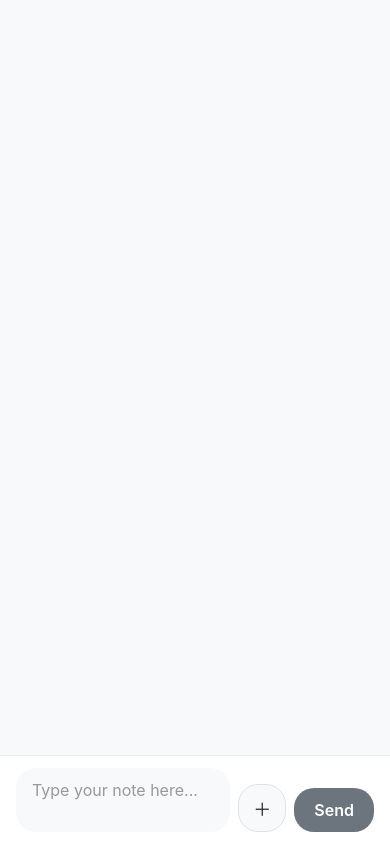
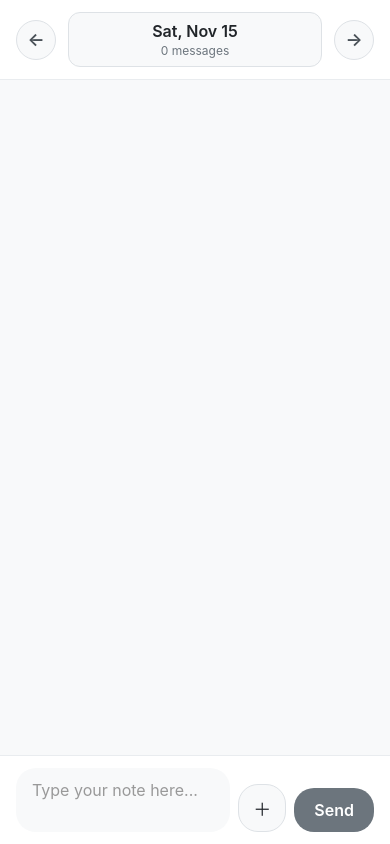
Before and after one commit to namuan/ChronoChat, a React Native app: screen /Main in a window 390 px wide. Built offline with nearby package versions, Linux system fonts and the light colour scheme.

Commit message:
feat(calendar): add date navigation and filtering to main screen
Add CalendarNavigator component to filter notes by selected date
Implement date-based filtering logic in MainScreen
Memoize available dates and filtered notes for performance

```diff
--- /dev/null
+++ b/src/components/CalendarNavigator.tsx
@@ -0,0 +1,332 @@
+import React, { useState } from 'react';
+import {
+  View,
+  Text,
+  TouchableOpacity,
+  StyleSheet,
+  Modal,
+  FlatList,
+  Dimensions,
+} from 'react-native';
+
+interface CalendarNavigatorProps {
+  selectedDate: Date;
+  onDateChange: (date: Date) => void;
+  availableDates: Date[];
+}
+
+const CalendarNavigator: React.FC<CalendarNavigatorProps> = ({
+  selectedDate,
+  onDateChange,
+  availableDates,
+}) => {
+  const [showCalendar, setShowCalendar] = useState(false);
+
+  const formatDate = (date: Date) => {
+    return date.toLocaleDateString('en-US', {
+      weekday: 'short',
+      month: 'short',
+      day: 'numeric',
+    });
+  };
+
+  const formatMonthYear = (date: Date) => {
+    return date.toLocaleDateString('en-US', {
+      month: 'long',
+      year: 'numeric',
+    });
+  };
+
+  const getDaysInMonth = (date: Date) => {
+    const year = date.getFullYear();
+    const month = date.getMonth();
+    const firstDay = new Date(year, month, 1);
+    const lastDay = new Date(year, month + 1, 0);
+    const daysInMonth = lastDay.getDate();
+    const startingDayOfWeek = firstDay.getDay();
+
+    const days = [];
+
+    // Add empty cells for days before the first day of the month
+    for (let i = 0; i < startingDayOfWeek; i++) {
+      days.push(null);
+    }
+
+    // Add days of the month
+    for (let day = 1; day <= daysInMonth; day++) {
+      days.push(new Date(year, month, day));
+    }
+
+    return days;
+  };
+
+  const hasMessagesOnDate = (date: Date) => {
+    return availableDates.some(d =>
+      d.toDateString() === date.toDateString()
+    );
+  };
+
+  const navigateDay = (direction: 'prev' | 'next') => {
+    const newDate = new Date(selectedDate);
+    newDate.setDate(newDate.getDate() + (direction === 'next' ? 1 : -1));
+    onDateChange(newDate);
+  };
+
+  const renderCalendarDay = ({ item: day }: { item: Date | null }) => {
+    if (!day) {
+      return <View style={styles.calendarDayEmpty} />;
+    }
+
+    const isSelected = day.toDateString() === selectedDate.toDateString();
+    const hasMessages = hasMessagesOnDate(day);
+    const isToday = day.toDateString() === new Date().toDateString();
+
+    return (
+      <TouchableOpacity
+        style={[
+          styles.calendarDay,
+          isSelected && styles.calendarDaySelected,
+          isToday && styles.calendarDayToday,
+        ]}
+        onPress={() => {
+          onDateChange(day);
+          setShowCalendar(false);
+        }}
+      >
+        <Text
+          style={[
+            styles.calendarDayText,
+            isSelected && styles.calendarDayTextSelected,
+            !hasMessages && styles.calendarDayTextNoMessages,
+          ]}
+        >
+          {day.getDate()}
+        </Text>
+        {hasMessages && <View style={styles.messageIndicator} />}
+      </TouchableOpacity>
+    );
+  };
+
+  const days = getDaysInMonth(selectedDate);
+  const weekDays = ['Sun', 'Mon', 'Tue', 'Wed', 'Thu', 'Fri', 'Sat'];
+
+  return (
+    <View style={styles.container}>
+      <View style={styles.navigationRow}>
+        <TouchableOpacity
+          style={styles.navButton}
+          onPress={() => navigateDay('prev')}
+        >
+          <Text style={styles.navButtonText}>←</Text>
+        </TouchableOpacity>
+
+        <TouchableOpacity
+          style={styles.dateButton}
+          onPress={() => setShowCalendar(true)}
+        >
+          <Text style={styles.dateButtonText}>{formatDate(selectedDate)}</Text>
+          <Text style={styles.dateButtonSubtext}>
+            {availableDates.filter(d => d.toDateString() === selectedDate.toDateString()).length} messages
+          </Text>
+        </TouchableOpacity>
+
+        <TouchableOpacity
+          style={styles.navButton}
+          onPress={() => navigateDay('next')}
+        >
+          <Text style={styles.navButtonText}>→</Text>
+        </TouchableOpacity>
+      </View>
+
+      <Modal
+        visible={showCalendar}
+        transparent
+        animationType="fade"
+        onRequestClose={() => setShowCalendar(false)}
+      >
+        <TouchableOpacity
+          style={styles.modalOverlay}
+          activeOpacity={1}
+          onPress={() => setShowCalendar(false)}
+        >
+          <View style={styles.calendarContainer}>
+            <View style={styles.calendarHeader}>
+              <Text style={styles.calendarTitle}>{formatMonthYear(selectedDate)}</Text>
+              <TouchableOpacity
+                style={styles.closeButton}
+                onPress={() => setShowCalendar(false)}
+              >
+                <Text style={styles.closeButtonText}>✕</Text>
+              </TouchableOpacity>
+            </View>
+
+            <View style={styles.weekDaysRow}>
+              {weekDays.map(day => (
+                <Text key={day} style={styles.weekDayText}>
+                  {day}
+                </Text>
+              ))}
+            </View>
+
+            <FlatList
+              data={days}
+              renderItem={renderCalendarDay}
+              keyExtractor={(item, index) => index.toString()}
+              numColumns={7}
+              scrollEnabled={false}
+            />
+          </View>
+        </TouchableOpacity>
+      </Modal>
+    </View>
+  );
+};
+
+const styles = StyleSheet.create({
+  container: {
+    backgroundColor: '#fff',
+    borderBottomWidth: 1,
+    borderBottomColor: '#e9ecef',
+  },
+  navigationRow: {
+    flexDirection: 'row',
+    alignItems: 'center',
+    justifyContent: 'space-between',
+    paddingHorizontal: 16,
+    paddingVertical: 12,
+  },
+  navButton: {
+    width: 40,
+    height: 40,
+    borderRadius: 20,
+    backgroundColor: '#f8f9fa',
+    justifyContent: 'center',
+    alignItems: 'center',
+    borderWidth: 1,
+    borderColor: '#dee2e6',
+  },
+  navButtonText: {
+    fontSize: 18,
+    color: '#495057',
+    fontWeight: '600',
+  },
+  dateButton: {
+    flex: 1,
+    marginHorizontal: 12,
+    paddingVertical: 8,
+    paddingHorizontal: 16,
+    backgroundColor: '#f8f9fa',
+    borderRadius: 12,
+    borderWidth: 1,
+    borderColor: '#dee2e6',
+    alignItems: 'center',
+  },
+  dateButtonText: {
+    fontSize: 16,
+    fontWeight: '600',
+    color: '#212529',
+  },
+  dateButtonSubtext: {
+    fontSize: 12,
+    color: '#6c757d',
+    marginTop: 2,
+  },
+  modalOverlay: {
+    flex: 1,
+    backgroundColor: 'rgba(0, 0, 0, 0.5)',
+    justifyContent: 'center',
+    alignItems: 'center',
+  },
+  calendarContainer: {
+    backgroundColor: '#fff',
+    borderRadius: 16,
+    padding: 20,
+    width: Dimensions.get('window').width - 40,
+    maxWidth: 350,
+    shadowColor: '#000',
+    shadowOffset: {
+      width: 0,
+      height: 2,
+    },
+    shadowOpacity: 0.25,
+    shadowRadius: 3.84,
+    elevation: 5,
+  },
+  calendarHeader: {
+    flexDirection: 'row',
+    justifyContent: 'space-between',
+    alignItems: 'center',
+    marginBottom: 16,
+  },
+  calendarTitle: {
+    fontSize: 18,
+    fontWeight: '600',
+    color: '#212529',
+  },
+  closeButton: {
+    width: 32,
+    height: 32,
+    borderRadius: 16,
+    backgroundColor: '#f8f9fa',
+    justifyContent: 'center',
+    alignItems: 'center',
+  },
+  closeButtonText: {
+    fontSize: 16,
+    color: '#6c757d',
+  },
+  weekDaysRow: {
+    flexDirection: 'row',
+    justifyContent: 'space-around',
+    marginBottom: 8,
+  },
+  weekDayText: {
+    width: 40,
+    textAlign: 'center',
+    fontSize: 12,
+    fontWeight: '600',
+    color: '#6c757d',
+  },
+  calendarDay: {
+    width: 40,
+    height: 40,
+    justifyContent: 'center',
+    alignItems: 'center',
+    margin: 1,
+    borderRadius: 20,
+    position: 'relative',
+  },
+  calendarDayEmpty: {
+    width: 40,
+    height: 40,
+    margin: 1,
+  },
+  calendarDaySelected: {
+    backgroundColor: '#007bff',
+  },
+  calendarDayToday: {
+    borderWidth: 2,
+    borderColor: '#007bff',
+  },
+  calendarDayText: {
+    fontSize: 14,
+    color: '#212529',
+  },
+  calendarDayTextSelected: {
+    color: '#fff',
+    fontWeight: '600',
+  },
+  calendarDayTextNoMessages: {
+    color: '#adb5bd',
+  },
+  messageIndicator: {
+    position: 'absolute',
+    bottom: 4,
+    width: 4,
+    height: 4,
+    borderRadius: 2,
+    backgroundColor: '#28a745',
+  },
+});
+
+export default CalendarNavigator;
--- a/src/screens/MainScreen.tsx
+++ b/src/screens/MainScreen.tsx
@@ -1,4 +1,4 @@
-import React, { useState } from 'react';
+import React, { useState, useMemo } from 'react';
 import {
   View,
   FlatList,
@@ -12,6 +12,7 @@ import NoteItem from '../components/NoteItem';
 import MessageInputBar from '../components/MessageInputBar';
 import TagsFilter from '../components/TagsFilter';
 import DaySeparator from '../components/DaySeparator';
+import CalendarNavigator from '../components/CalendarNavigator';
 import * as ImagePicker from 'expo-image-picker';
 import { Alert } from 'react-native';
 import { Note, FileAttachment } from '../context/NoteContext';
@@ -23,6 +24,7 @@ export default function MainScreen({ navigation }: any) {
   const [filterTag, setFilterTag] = useState<string | null>(null);
   const [selectedImages, setSelectedImages] = useState<string[]>([]);
   const [selectedFiles, setSelectedFiles] = useState<FileAttachment[]>([]);
+  const [selectedDate, setSelectedDate] = useState<Date>(new Date());
 
   const extractTagsFromText = (text: string): { content: string; tags: string[] } => {
     const hashtagRegex = /#(\w+)/g;
@@ -90,7 +92,30 @@ export default function MainScreen({ navigation }: any) {
     return Array.from(tagSet).sort();
   };
 
-  const displayNotes = filterTag ? notes.filter(note => note.tags.includes(filterTag)) : notes;
+  const availableDates = useMemo(() => {
+    const dateSet = new Set<string>();
+    notes.forEach(note => {
+      dateSet.add(note.timestamp.toDateString());
+    });
+    return Array.from(dateSet).map(dateStr => new Date(dateStr)).sort((a, b) => b.getTime() - a.getTime());
+  }, [notes]);
+
+  const displayNotes = useMemo(() => {
+    let filtered = notes;
+
+    // Filter by tag if selected
+    if (filterTag) {
+      filtered = filtered.filter(note => note.tags.includes(filterTag));
+    }
+
+    // Filter by selected date
+    filtered = filtered.filter(note =>
+      note.timestamp.toDateString() === selectedDate.toDateString()
+    );
+
+    return filtered;
+  }, [notes, filterTag, selectedDate]);
+
   const sortedNotes = [...displayNotes].sort((a, b) => b.timestamp.getTime() - a.timestamp.getTime());
 
   const dataWithSeparators = React.useMemo(() => {
@@ -112,6 +137,11 @@ export default function MainScreen({ navigation }: any) {
 
   return (
     <SafeAreaView style={styles.container}>
+      <CalendarNavigator
+        selectedDate={selectedDate}
+        onDateChange={setSelectedDate}
+        availableDates={availableDates}
+      />
       <TagsFilter tags={getAllTags()} selectedTag={filterTag} onSelectTag={setFilterTag} />
       <FlatList
         data={dataWithSeparators}
```
